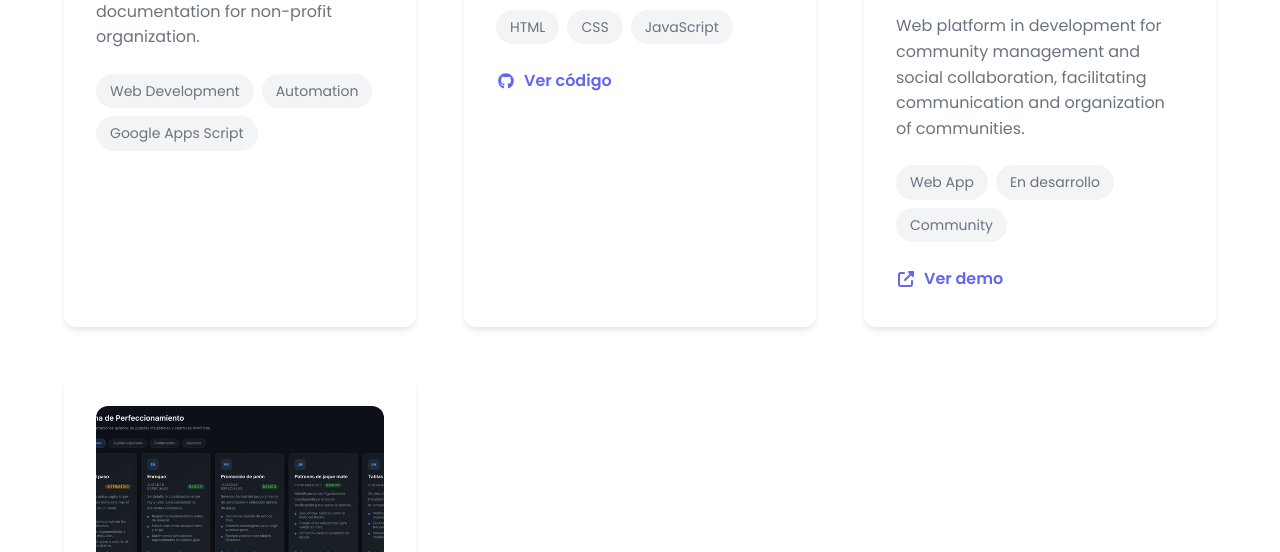
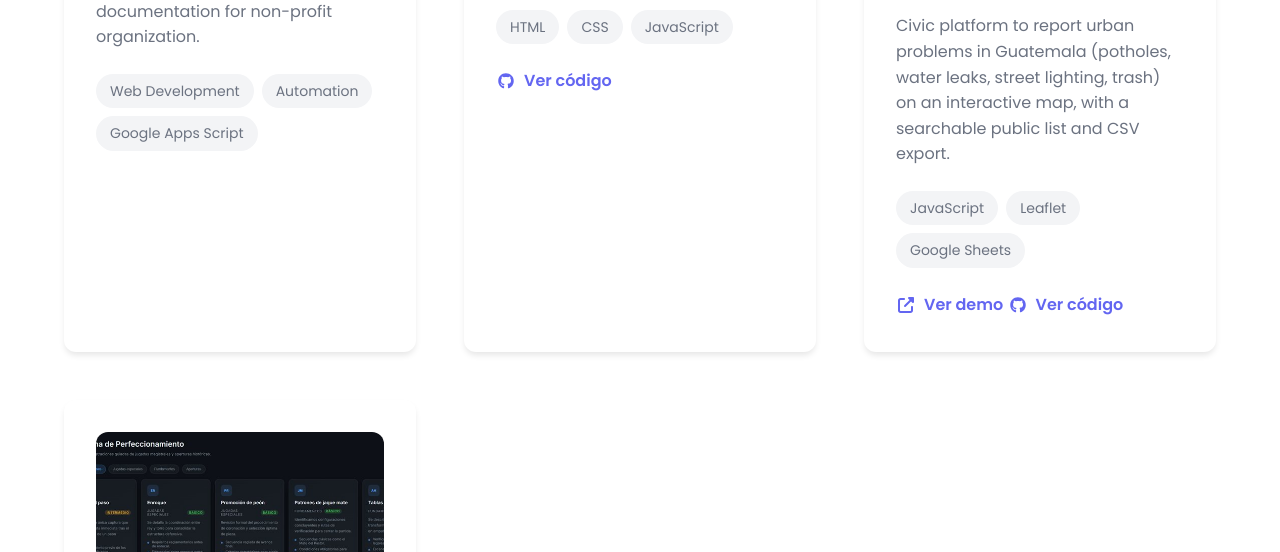
Before and after one commit to WillianHuit/Portfolio, a plain HTML site: page index.html in a window 1280 px wide. Shown: the part 5658-6210 px from the top of the page. Drawn offline with Linux system fonts and the light colour scheme; animation ran at ten frames a second.

Commit message:
feat(proyectos): Co-munity con descripción, captura y enlace al código actualizados
Co-Authored-By: Claude Opus 5.5 <noreply@anthropic.com>

```diff
--- a/index.html
+++ b/index.html
@@ -746,22 +746,25 @@
 
                 <div class="project-card">
                     <div class="project-image">
-                        <img src="src/img/projects/co-munity.jpg" alt="Co-munity" width="800" height="373" loading="lazy" decoding="async">
+                        <img src="src/img/projects/co-munity.jpg" alt="Mapa de Co-munity con reportes ciudadanos en Ciudad de Guatemala" width="800" height="373" loading="lazy" decoding="async">
                     </div>
                     <div class="project-content">
                         <h3 data-i18n="projects.project6.title">Co-munity</h3>
                         <p data-i18n="projects.project6.description">
-                            Plataforma web en desarrollo para gestión comunitaria y colaboración social,
-                            facilitando la comunicación y organización de comunidades.
+                            Plataforma ciudadana para reportar problemas urbanos en Guatemala (baches, fugas, alumbrado, basura)
+                            sobre un mapa interactivo, con una lista pública filtrable y exportación a CSV.
                         </p>
                         <div class="project-tags">
-                            <span class="tag">Web App</span>
-                            <span class="tag">En desarrollo</span>
-                            <span class="tag">Community</span>
+                            <span class="tag">JavaScript</span>
+                            <span class="tag">Leaflet</span>
+                            <span class="tag">Google Sheets</span>
                         </div>
                         <div class="project-links">
                             <a href="https://willianhuit.github.io/co-munity/" target="_blank" rel="noopener noreferrer">
                                 <svg class="icon" aria-hidden="true" focusable="false"><use href="#i-external-link-alt"></use></svg> Ver demo
+                            </a>
+                            <a href="https://github.com/WillianHuit/co-munity" target="_blank" rel="noopener noreferrer">
+                                <svg class="icon" aria-hidden="true" focusable="false"><use href="#i-github"></use></svg> Ver código
                             </a>
                         </div>
                     </div>
--- a/src/js/translations.js
+++ b/src/js/translations.js
@@ -116,7 +116,7 @@ const translations = {
             },
             project6: {
                 title: "Co-munity",
-                description: "Plataforma web en desarrollo para gestión comunitaria y colaboración social, facilitando la comunicación y organización de comunidades."
+                description: "Plataforma ciudadana para reportar problemas urbanos en Guatemala (baches, fugas, alumbrado, basura) sobre un mapa interactivo, con una lista pública filtrable y exportación a CSV."
             },
             project7: {
                 title: "Plataforma de Ajedrez Maya",
@@ -276,7 +276,7 @@ const translations = {
             },
             project6: {
                 title: "Co-munity",
-                description: "Web platform in development for community management and social collaboration, facilitating communication and organization of communities."
+                description: "Civic platform to report urban problems in Guatemala (potholes, water leaks, street lighting, trash) on an interactive map, with a searchable public list and CSV export."
             },
             project7: {
                 title: "Mayan Chess Platform",
```
Also changed, not shown: src/img/projects/co-munity.jpg.
